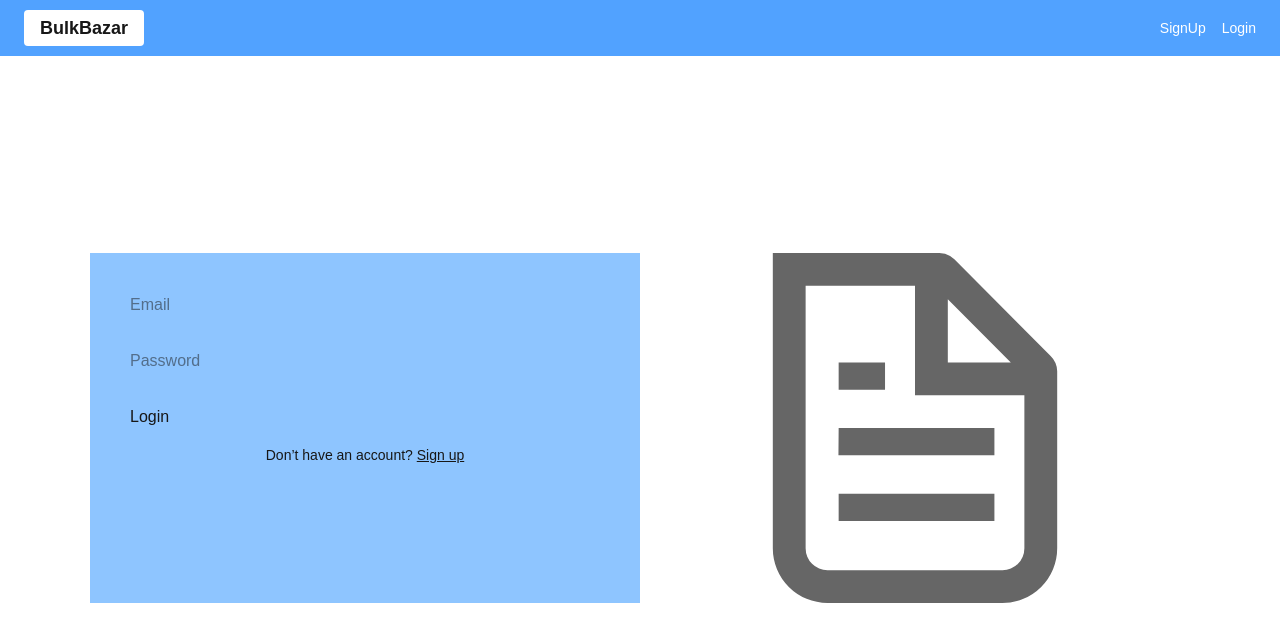
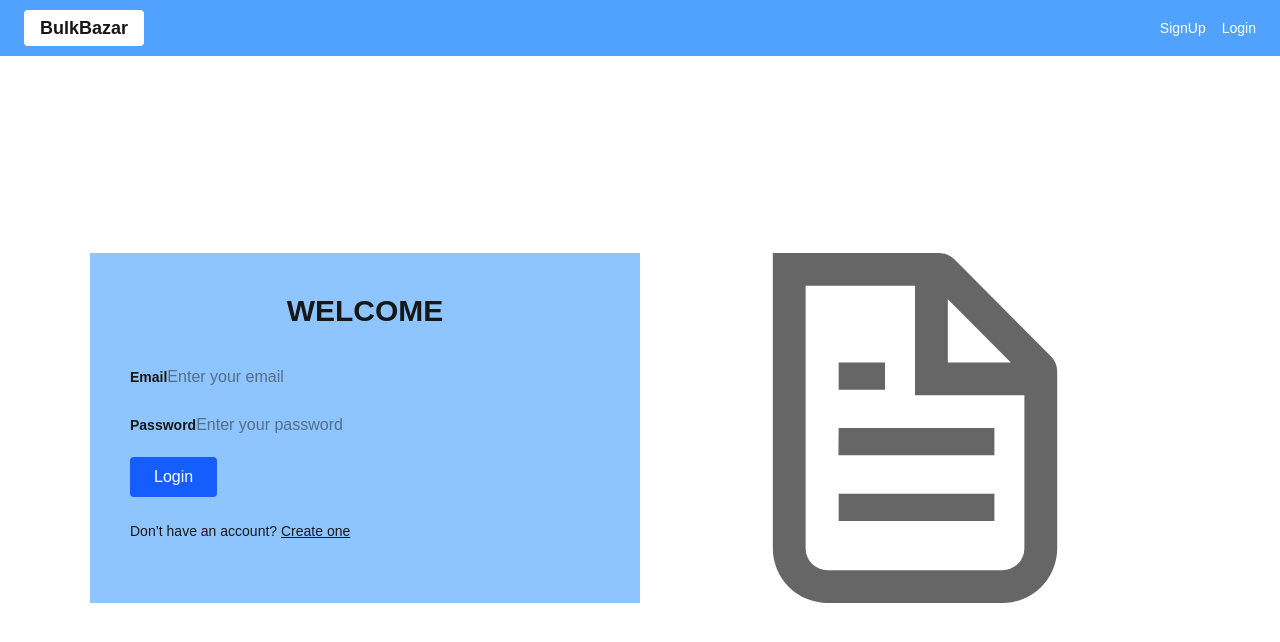
Before and after one commit to Anjalmanitimal/bulkbazar-web, a Next.js app: page /login in a window 1280 px wide. Shown: the top 642 px of the page. Built offline with nearby package versions, Linux system fonts and the light colour scheme.

Commit message:
update login form UI to match prototype

```diff
--- a/app/(auth)/_components/LoginForm.tsx
+++ b/app/(auth)/_components/LoginForm.tsx
@@ -3,8 +3,8 @@
 import { useForm } from "react-hook-form";
 import { zodResolver } from "@hookform/resolvers/zod";
 import { loginSchema, LoginSchemaType } from "../schema";
+import { useRouter } from "next/navigation";
 import Link from "next/link";
-import { useRouter } from "next/navigation";
 
 export default function LoginForm() {
   const router = useRouter();
@@ -23,26 +23,42 @@ export default function LoginForm() {
   };
 
   return (
-    <form onSubmit={handleSubmit(onSubmit)} className="space-y-4">
-      <input {...register("email")} placeholder="Email" className="input" />
+    <>
+      <h1 className="text-3xl font-black text-center mb-8">WELCOME</h1>
+
+      <form onSubmit={handleSubmit(onSubmit)} className="space-y-5">
+        <div>
+          <label className="text-sm font-semibold">Email</label>
+          <input
+            {...register("email")}
+            placeholder="Enter your email"
+            className="input mt-1"
+          />
           <p className="error">{errors.email?.message}</p>
+        </div>
 
+        <div>
+          <label className="text-sm font-semibold">Password</label>
           <input
             type="password"
             {...register("password")}
-        placeholder="Password"
-        className="input"
+            placeholder="Enter your password"
+            className="input mt-1"
           />
           <p className="error">{errors.password?.message}</p>
+        </div>
 
-      <button className="btn">Login</button>
+        <button className="bg-blue-600 text-white px-6 py-2 rounded">
+          Login
+        </button>
+      </form>
 
-      <p className="text-sm text-center">
+      <p className="text-sm mt-6">
         Don’t have an account?{" "}
         <Link href="/signup" className="underline">
-          Sign up
+          Create one
         </Link>
       </p>
-    </form>
+    </>
   );
 }
```
Lines whose indentation alone changed are shown as unchanged.
